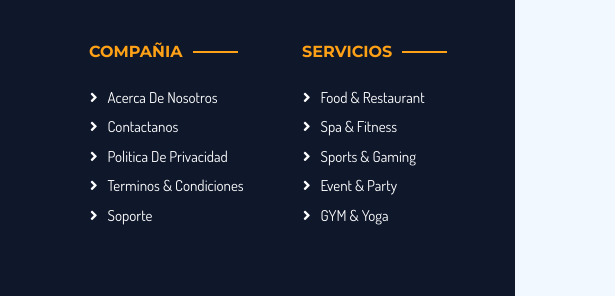
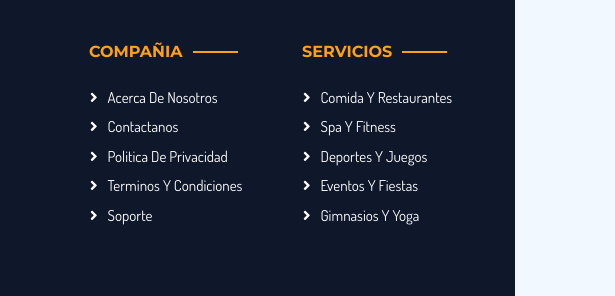
Before and after one commit to santiCG/Pag-Hotel---Taller-3, a plain HTML site: page index.html in a window 1280 px wide. Shown: the part 3238-3534 px from the top of the page, 665-1280 px from the left. Drawn offline with nearby package versions, Linux system fonts and the light colour scheme.

```diff
--- a/index.html
+++ b/index.html
@@ -444,16 +444,16 @@
                                 <a class="btn btn-link" href="">Acerca de nosotros</a>
                                 <a class="btn btn-link" href="">Contactanos</a>
                                 <a class="btn btn-link" href="">Politica de privacidad</a>
-                                <a class="btn btn-link" href="">Terminos & Condiciones</a>
+                                <a class="btn btn-link" href="">Terminos y Condiciones</a>
                                 <a class="btn btn-link" href="">Soporte</a>
                             </div>
                             <div class="col-md-6">
                                 <h6 class="section-title text-start text-primary text-uppercase mb-4">Servicios</h6>
-                                <a class="btn btn-link" href="">Food & Restaurant</a>
-                                <a class="btn btn-link" href="">Spa & Fitness</a>
-                                <a class="btn btn-link" href="">Sports & Gaming</a>
-                                <a class="btn btn-link" href="">Event & Party</a>
-                                <a class="btn btn-link" href="">GYM & Yoga</a>
+                                <a class="btn btn-link" href="">Comida y Restaurantes</a>
+                                <a class="btn btn-link" href="">Spa y Fitness</a>
+                                <a class="btn btn-link" href="">Deportes y Juegos</a>
+                                <a class="btn btn-link" href="">Eventos y Fiestas</a>
+                                <a class="btn btn-link" href="">Gimnasios y Yoga</a>
                             </div>
                         </div>
                     </div>
```
